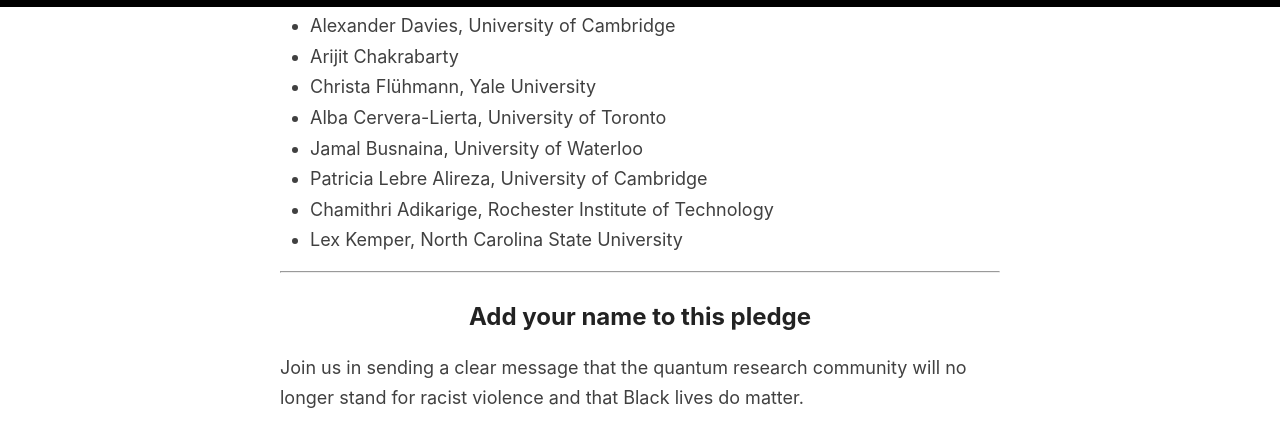
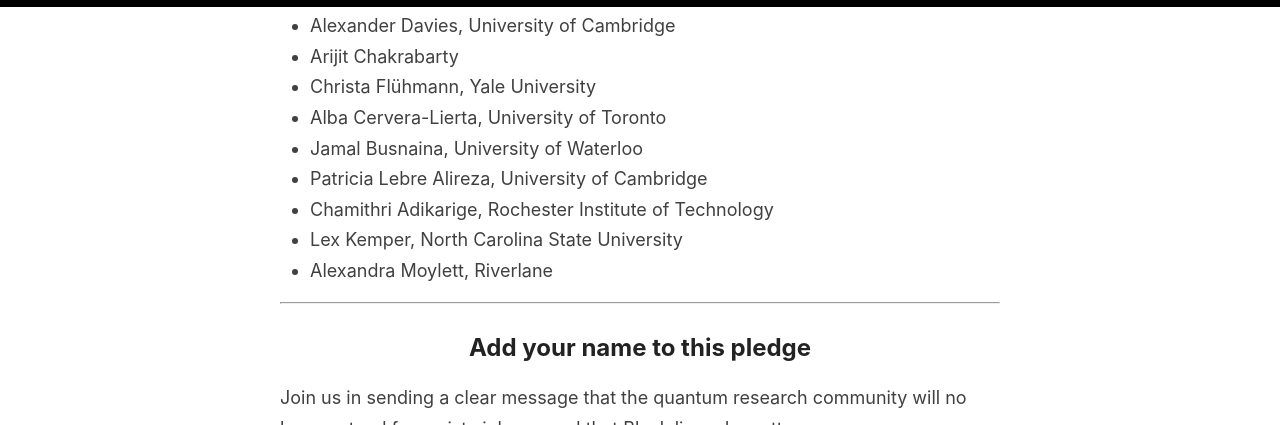
Before and after one commit to quantumforblacklives/quantumforblacklives.github.io, a Jekyll site: the page built from index.html, in a window 1280 px wide and 900 px high, scrolled down 4379 px, cut to the strip 0-425 px from the top of the window. Built offline with Jekyll 4.4.1, drawn with Linux system fonts in a browser that asks for light colours; the list of posts is cut into pages by our own code.

Commit message:
Add signature from Alexandra Moylett.

```diff
--- a/_includes/signatories.md
+++ b/_includes/signatories.md
@@ -45,3 +45,4 @@
 - Patricia Lebre Alireza, University of Cambridge
 - Chamithri Adikarige, Rochester Institute of Technology
 - Lex Kemper, North Carolina State University
+- Alexandra Moylett, Riverlane
```
